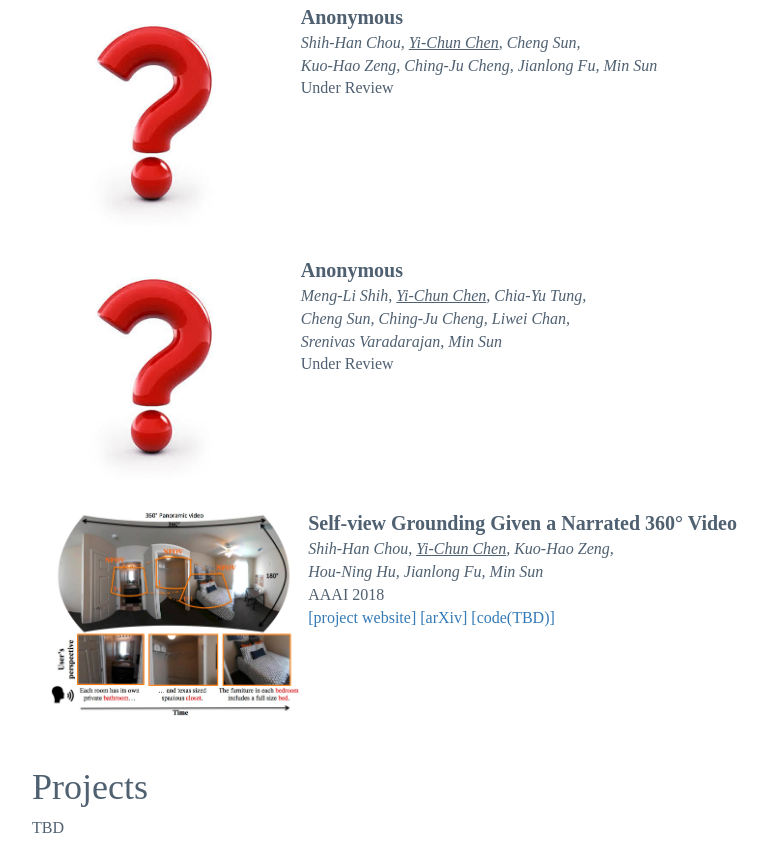
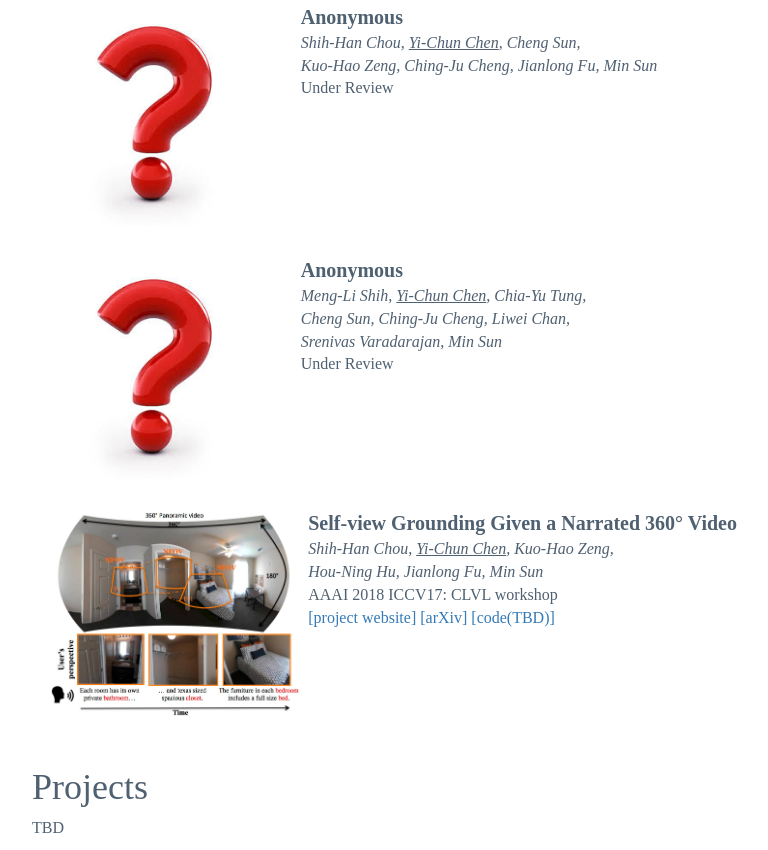
Before and after one commit to chenyichun/chenyichun.github.io, a plain HTML site: page index.html in a window 1280 px wide. Shown: the part 904-1754 px from the top of the page, without its empty margins (133-901 px from the left). Drawn offline with Linux system fonts and the light colour scheme.

Commit message:
profile update

```diff
--- a/index.html
+++ b/index.html
@@ -208,6 +208,7 @@
               </div>
               <div>
                 AAAI 2018
+                ICCV17: CLVL workshop
               </div>
               <div>
                 <a href='http://aliensunmin.github.io/project/360grounding/'>[project website]</a>
```
